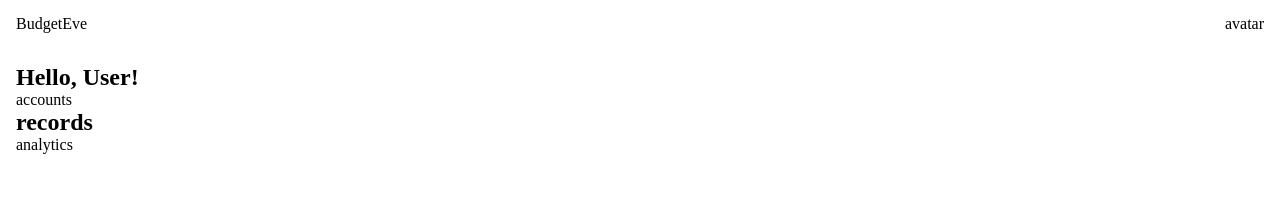
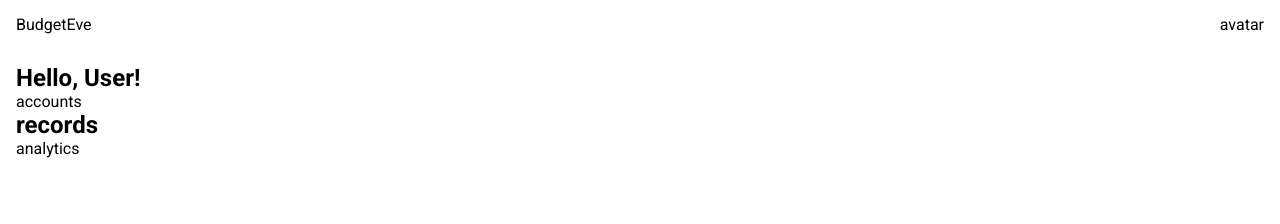
Before and after one commit to AltanfizGenity/BudgetEve-deprecated, a Svelte app: page / in a window 1280 px wide. Shown: the top 224 px of the page. Built offline with nearby package versions, Linux system fonts and the light colour scheme.

Commit message:
style: install Roboto font

```diff
--- a/index.html
+++ b/index.html
@@ -5,6 +5,12 @@
     <link rel="icon" type="image/svg+xml" href="/vite.svg" />
     <meta name="viewport" content="width=device-width, initial-scale=1.0" />
     <title>Vite + Svelte</title>
+    <link rel="preconnect" href="https://fonts.googleapis.com" />
+    <link rel="preconnect" href="https://fonts.gstatic.com" crossorigin />
+    <link
+      href="https://fonts.googleapis.com/css2?family=Roboto:ital,wght@0,100;0,300;0,400;0,500;0,700;0,900;1,100;1,300;1,400;1,500;1,700;1,900&display=swap"
+      rel="stylesheet"
+    />
   </head>
   <body>
     <div id="app"></div>
--- a/src/app.css
+++ b/src/app.css
@@ -12,6 +12,7 @@
 
 body {
   padding: var(--appSpacing);
+  font-family: "Roboto", sans-serif, Arial;
 }
 
 #app {
```
